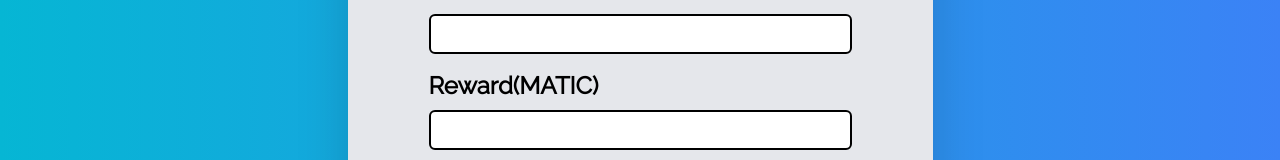
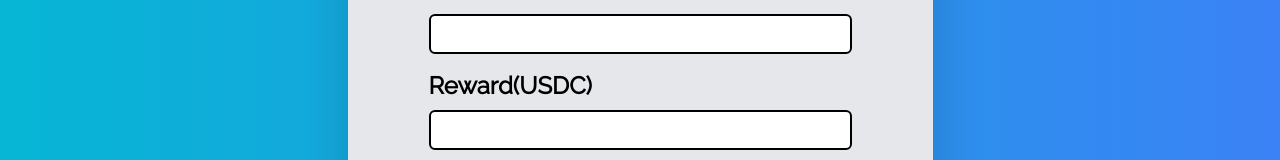
Before and after one commit to Succery-dev/escrow, a Next.js app: page /create-contract in a window 1280 px wide. Shown: the part 388-548 px from the top of the page. Built offline with nearby package versions, Linux system fonts and the light colour scheme.

Commit message:
MATIC to USDC in Create Contract

```diff
--- a/pages/create-contract.tsx
+++ b/pages/create-contract.tsx
@@ -21,7 +21,7 @@ const CreateContract: NextPage = () => {
 					<input type="text" className='border-2 border-black rounded-md h-10 w-full p-4 text-2xl' />
 				</div>
 				<div className='space-y-2'>
-					<h2 className='font-bold text-2xl'>Reward(MATIC)</h2>
+					<h2 className='font-bold text-2xl'>Reward(USDC)</h2>
 					<input type="text" className='border-2 border-black rounded-md h-10 w-full p-4 text-2xl' />
 				</div>
 				<div className='space-y-2'>
```
